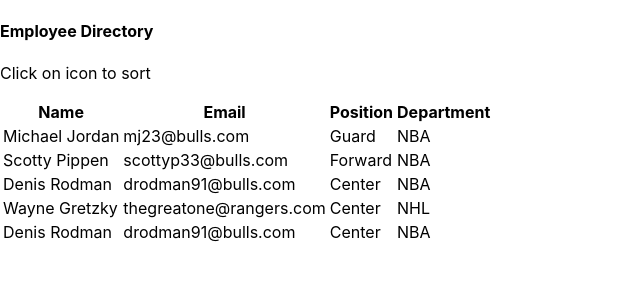
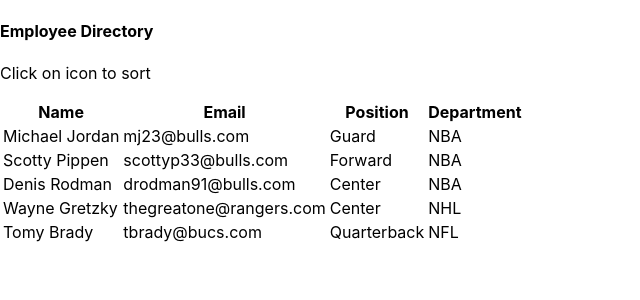
Before and after one commit to adambrosio/employee-directory, a React (Create React App) app in the folder employee-directory/: page / in a window 1280 px wide. Shown: the top 300 px of the page, without its empty margins (0-640 px from the left). Built offline with nearby package versions, Linux system fonts and the light colour scheme.

Commit message:
basic table created

```diff
--- a/employee-directory/src/App.js
+++ b/employee-directory/src/App.js
@@ -28,11 +28,11 @@
     department: "NHL"
 },
 {
-  name: "Denis Rodman",
-  email: "drodman91@bulls.com",
-  position: "Center",
-  department: "NBA"
-},
+  name: "Tomy Brady",
+  email: "tbrady@bucs.com",
+  position: "Quarterback",
+  department: "NFL"
+}
 ];
 
 const App = () => (
```
Also changed, not shown: employee-directory/src/components/Table/index.js (+0 -21 lines).
